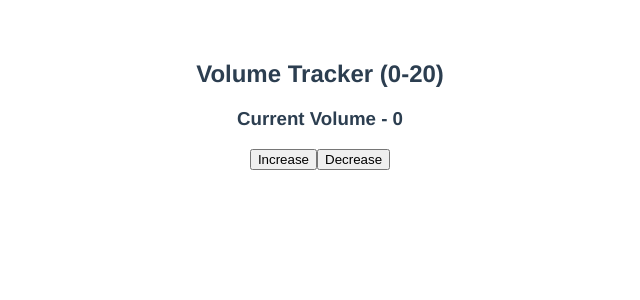
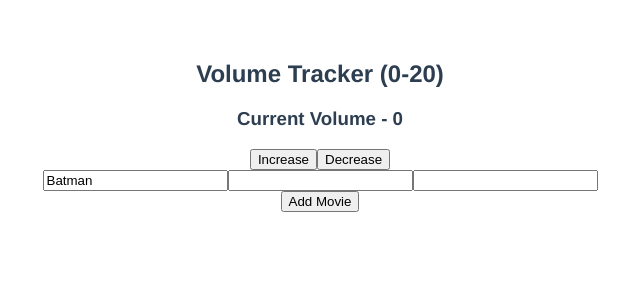
Before and after one commit to Daemusin12/vue-js, a Vue app in the folder hello-world/: page / in a window 1280 px wide. Shown: the top 300 px of the page, without its empty margins (320-960 px from the left). Built offline with nearby package versions, Linux system fonts and the light colour scheme.

Commit message:
Immediate and Deep Watchers

```diff
--- a/hello-world/src/WatchersApp.vue
+++ b/hello-world/src/WatchersApp.vue
@@ -4,6 +4,12 @@
   <div>
     <button @click="volume += 2">Increase</button>
     <button @click="volume -= 2">Decrease</button>
+  </div>
+  <input type="text" v-model="movie" />
+  <input type="text" v-model="movieInfo.title" />
+  <input type="text" v-model="movieInfo.actor" />
+  <div>
+    <button @click="movieList.push('Wonder Woman')">Add Movie</button>
   </div>
 </template>
 
@@ -12,13 +18,18 @@
     name: 'App',
     data() {
         return {
-          volume: 0
+          volume: 0,
+          movie: 'Batman',
+          movieInfo: {
+            title: '',
+            actor: '',
+          },
+          movieList: ['Batman', 'Superman']
         };
     },
     methods: {
     },
-    computed: {
-    },
+    computed: {},
     watch: {
       volume(newValue, oldValue) {
         if (newValue === 16 && newValue > oldValue) {
@@ -26,6 +37,26 @@
             'Listening to a high volume for a long time may damage your hearing'
           )
         }
+      },
+      movie: {
+        handler(newValue) {
+          console.log(`Calling API with movie name = ${newValue}`)
+        },
+        immediate: true,
+      },
+      movieInfo: {
+        handler(newValue) {
+          console.log(
+            `Calling API with movie title = ${newValue.title} and actor = ${newValue.actor}`
+          )
+        },
+        deep: true
+      },
+      movieList: {
+        handler(newValue) {
+          console.log(`Updated list ${newValue}`)
+        },
+        deep: true
       }
     }
 }
```
